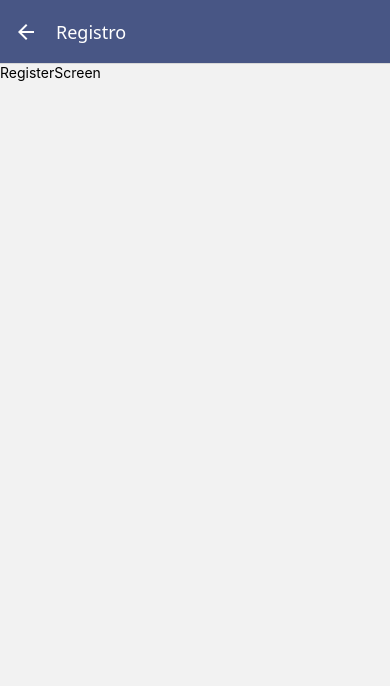
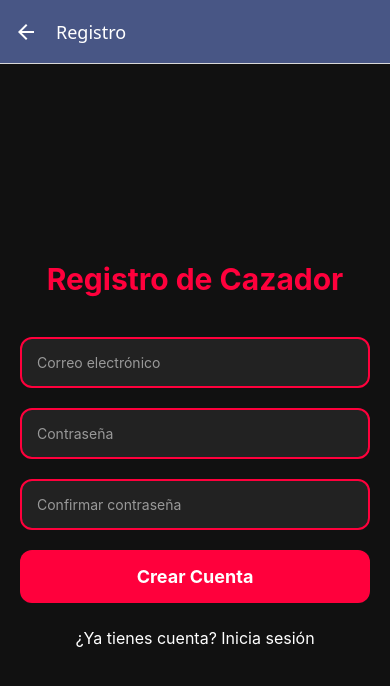
Before and after one commit to Matheew03/JuegoReact, a React Native app: screen /Registro in a window 390 px wide. Shown: the top 686 px of the page. Built offline with nearby package versions, Linux system fonts and the light colour scheme.

Commit message:
login y registro hecho con autentificador

```diff
--- a/firebase/Config.tsx
+++ b/firebase/Config.tsx
@@ -1,7 +1,7 @@
 // Importa lo necesario
 import { initializeApp } from "firebase/app";
 import { getDatabase } from "firebase/database";
-
+import { getAuth } from "firebase/auth";
 
 const firebaseConfig = {
     apiKey: "AIzaSyDuWZAbap7HjNEBFY59eyEcyWVApvIx6a4",
@@ -18,3 +18,5 @@ const app = initializeApp(firebaseConfig);
 
 
 export const db = getDatabase(app);
+// Firebase Authentication
+export const auth = getAuth(app);
--- a/navigations/MainNavigator.tsx
+++ b/navigations/MainNavigator.tsx
@@ -3,9 +3,9 @@ import { createStackNavigator } from "@react-navigation/stack";
 import { createBottomTabNavigator } from "@react-navigation/bottom-tabs";
 import LoginScreen from "../screens/LoginScreen";
 import RegisterScreen from "../screens/RegisterScreen";
+import SeleccionPersonajeScreen from "../screens/SeleccionPersonajeScreen";
 import GameScreen from "../screens/GameScreen";
 import ScoreScreen from "../screens/ScoreScreen";
-import SeleccionPersonajeScreen from "../screens/SeleccionPersonajeScreen";
 
 const Stack = createStackNavigator();
 const Tab = createBottomTabNavigator();
@@ -14,11 +14,11 @@ function MainTabs() {
     return (
         <Tab.Navigator
             screenOptions={{
-                headerStyle: { backgroundColor: "#485685" },
+                headerStyle: { backgroundColor: "#485685", },
                 headerTintColor: "white",
                 tabBarActiveTintColor: "white",
                 tabBarActiveBackgroundColor: "#485685",
-                tabBarStyle: { backgroundColor: "#535c7a" },
+                tabBarStyle: { backgroundColor: "#535c7a", },
             }}
         >
             <Tab.Screen name="Juego" component={GameScreen} />
@@ -30,20 +30,21 @@ function MainTabs() {
 export function MainNavigator() {
     return (
         <NavigationContainer>
+
             <Stack.Navigator
-                initialRouteName="SeleccionPersonaje"
+                initialRouteName="Login"
                 screenOptions={{
-                    headerStyle: { backgroundColor: "#485685" },
+                    headerStyle: { backgroundColor: "#485685", },
                     headerTintColor: "white",
                 }}
             >
                 <Stack.Screen name="Login" component={LoginScreen} />
                 <Stack.Screen name="Registro" component={RegisterScreen} />
                 <Stack.Screen name="SeleccionPersonaje" component={SeleccionPersonajeScreen} />
-                <Stack.Screen
-                    name="AtrapaSombras"
-                    component={MainTabs}
-                    options={{ headerShown: false }}
+                <Stack.Screen name="AtrapaSombras" component={MainTabs}
+                    options={{
+                        headerShown: false,
+                    }}
                 />
             </Stack.Navigator>
         </NavigationContainer>
--- a/screens/LoginScreen.tsx
+++ b/screens/LoginScreen.tsx
@@ -1,12 +1,132 @@
-import { StyleSheet, Text, View } from 'react-native'
-import React from 'react'
+import React, { useState } from "react";
+import { View, Text, TextInput, TouchableOpacity, Alert, ImageBackground, StyleSheet, } from "react-native";
+import { ref, get } from "firebase/database";
+import { db } from "../firebase/Config";
 
-export default function LoginScreen() {
+export default function LoginScreen({ navigation }: any) {
+
+  const [correo, setCorreo] = useState("");
+  const [password, setPassword] = useState("");
+
+  async function iniciarSesion() {
+    if (correo === "" || password === "") {
+      Alert.alert("Error", "Complete todos los campos");
+      return;
+    }
+    const referencia = ref(db, "usuarios");
+    const respuesta = await get(referencia);
+
+    if (!respuesta.exists()) {
+      Alert.alert("Error", "No existen usuarios registrados");
+      return;
+    }
+
+    const usuarios = respuesta.val();
+    let encontrado = false;
+
+    for (const id in usuarios) {
+      if (
+        usuarios[id].correo === correo &&
+        usuarios[id].password === password
+      ) {
+        encontrado = true;
+        Alert.alert("Bienvenido", usuarios[id].nombre);
+        navigation.replace("SeleccionPersonaje");
+        break;
+      }
+    }
+    if (!encontrado) {
+      Alert.alert("Error", "Correo o contraseña incorrectos");
+    }
+  }
+
   return (
-    <View>
-      <Text>LoginScreen</Text>
-    </View>
-  )
+    <ImageBackground
+      source={require("../assets/login.jpg")}
+      style={styles.fondo}
+    >
+      <View style={styles.caja}>
+        <Text style={styles.titulo}>
+          LOGIN
+        </Text>
+        <TextInput
+          placeholder="Correo"
+          placeholderTextColor="#bbb"
+          style={styles.input}
+          value={correo}
+          onChangeText={setCorreo}
+        />
+        <TextInput
+          placeholder="Contraseña"
+          placeholderTextColor="#bbb"
+          secureTextEntry
+          style={styles.input}
+          value={password}
+          onChangeText={setPassword}
+        />
+        <TouchableOpacity
+          style={styles.boton}
+          onPress={iniciarSesion}
+        >
+          <Text style={styles.textoBoton}>
+            Ingresar
+          </Text>
+        </TouchableOpacity>
+        <TouchableOpacity
+          onPress={() => navigation.navigate("Registro")}
+        >
+          <Text style={styles.link}>
+            ¿No tienes cuenta? Registrarse
+          </Text>
+        </TouchableOpacity>
+      </View>
+    </ImageBackground>
+  );
 }
 
-const styles = StyleSheet.create({})
+const styles = StyleSheet.create({
+  fondo: {
+    flex: 1,
+    justifyContent: "center",
+    alignItems: "center",
+  },
+  caja: {
+    width: "90%",
+    backgroundColor: "rgba(0,0,0,0.8)",
+    padding: 25,
+    borderRadius: 20
+  },
+  titulo: {
+    fontSize: 34,
+    color: "#ff1f4b",
+    fontWeight: "bold",
+    textAlign: "center",
+    marginBottom: 30
+  },
+  input: {
+    backgroundColor: "#222",
+    color: "white",
+    borderRadius: 12,
+    padding: 15,
+    marginBottom: 18,
+    borderWidth: 1,
+    borderColor: "#ff1f4b"
+  },
+  boton: {
+    backgroundColor: "#ff1f4b",
+    padding: 16,
+    borderRadius: 15,
+    marginTop: 10
+  },
+  textoBoton: {
+    color: "white",
+    textAlign: "center",
+    fontWeight: "bold",
+    fontSize: 18
+  },
+  link: {
+    color: "white",
+    textAlign: "center",
+    marginTop: 25
+  }
+});
--- a/screens/RegisterScreen.tsx
+++ b/screens/RegisterScreen.tsx
@@ -1,12 +1,131 @@
-import { StyleSheet, Text, View } from 'react-native'
-import React from 'react'
+import React, { useState } from "react";
+import { Alert, StyleSheet, Text, TextInput, TouchableOpacity, View } from "react-native";
+import { createUserWithEmailAndPassword } from "firebase/auth";
+import { auth } from "../firebase/Config";
 
-export default function RegisterScreen() {
+export default function RegisterScreen({ navigation }: any) {
+
+  const [correo, setCorreo] = useState("");
+  const [password, setPassword] = useState("");
+  const [confirmar, setConfirmar] = useState("");
+
+  async function registrarUsuario() {
+
+    if (
+      correo.trim() == "" ||
+      password.trim() == "" ||
+      confirmar.trim() == ""
+    ) {
+      Alert.alert("Campos vacíos", "Complete toda la información.");
+      return;
+    }
+    if (password != confirmar) {
+      Alert.alert("Error", "Las contraseñas no coinciden.");
+      return;
+    }
+    try {
+      await createUserWithEmailAndPassword(
+        auth,
+        correo,
+        password
+      );
+      Alert.alert("Éxito", "Usuario registrado correctamente.",
+        [{
+          text: "Aceptar", onPress: () => navigation.navigate("Login")
+        }]);
+    } catch (error: any) {
+      Alert.alert("Error", error.message);
+    }
+  }
+
   return (
-    <View>
-      <Text>RegisterScreen</Text>
+    <View style={styles.container}>
+      <Text style={styles.titulo}>
+        Registro de Cazador
+      </Text>
+      <TextInput
+        placeholder="Correo electrónico"
+        placeholderTextColor="#999"
+        style={styles.input}
+        value={correo}
+        onChangeText={setCorreo}
+        keyboardType="email-address"
+        autoCapitalize="none"
+      />
+      <TextInput
+        placeholder="Contraseña"
+        placeholderTextColor="#999"
+        style={styles.input}
+        value={password}
+        onChangeText={setPassword}
+        secureTextEntry
+      />
+      <TextInput
+        placeholder="Confirmar contraseña"
+        placeholderTextColor="#999"
+        style={styles.input}
+        value={confirmar}
+        onChangeText={setConfirmar}
+        secureTextEntry
+      />
+      <TouchableOpacity
+        style={styles.boton}
+        onPress={registrarUsuario}
+      >
+        <Text style={styles.textoBoton}>
+          Crear Cuenta
+        </Text>
+      </TouchableOpacity>
+      <TouchableOpacity
+        onPress={() => navigation.navigate("Login")}
+      >
+        <Text style={styles.link}>
+          ¿Ya tienes cuenta? Inicia sesión
+        </Text>
+      </TouchableOpacity>
     </View>
-  )
+  );
 }
 
-const styles = StyleSheet.create({})
+const styles = StyleSheet.create({
+  container: {
+    flex: 1,
+    justifyContent: "center",
+    alignItems: "center",
+    backgroundColor: "#111",
+    padding: 20
+  },
+  titulo: {
+    fontSize: 30,
+    fontWeight: "bold",
+    color: "#FF003C",
+    marginBottom: 40
+  },
+  input: {
+    width: "100%",
+    backgroundColor: "#222",
+    borderColor: "#FF003C",
+    borderWidth: 2,
+    borderRadius: 12,
+    color: "white",
+    padding: 15,
+    marginBottom: 20
+  },
+  boton: {
+    width: "100%",
+    backgroundColor: "#FF003C",
+    padding: 16,
+    borderRadius: 12,
+    alignItems: "center"
+  },
+  textoBoton: {
+    color: "white",
+    fontWeight: "bold",
+    fontSize: 18
+  },
+  link: {
+    marginTop: 25,
+    color: "white",
+    fontSize: 16
+  }
+});
```
